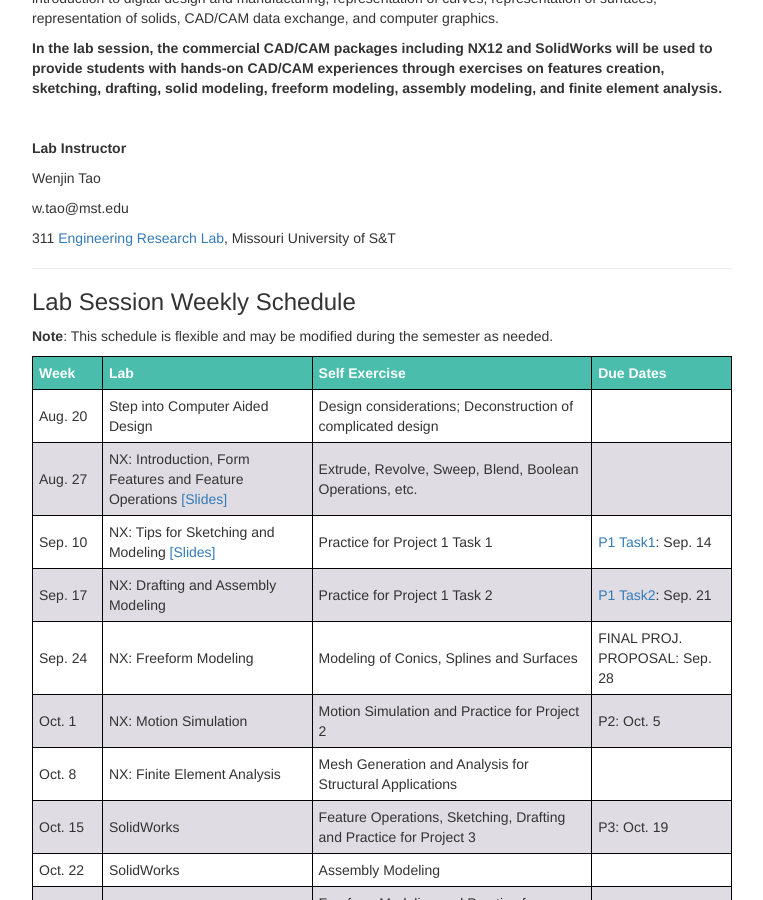
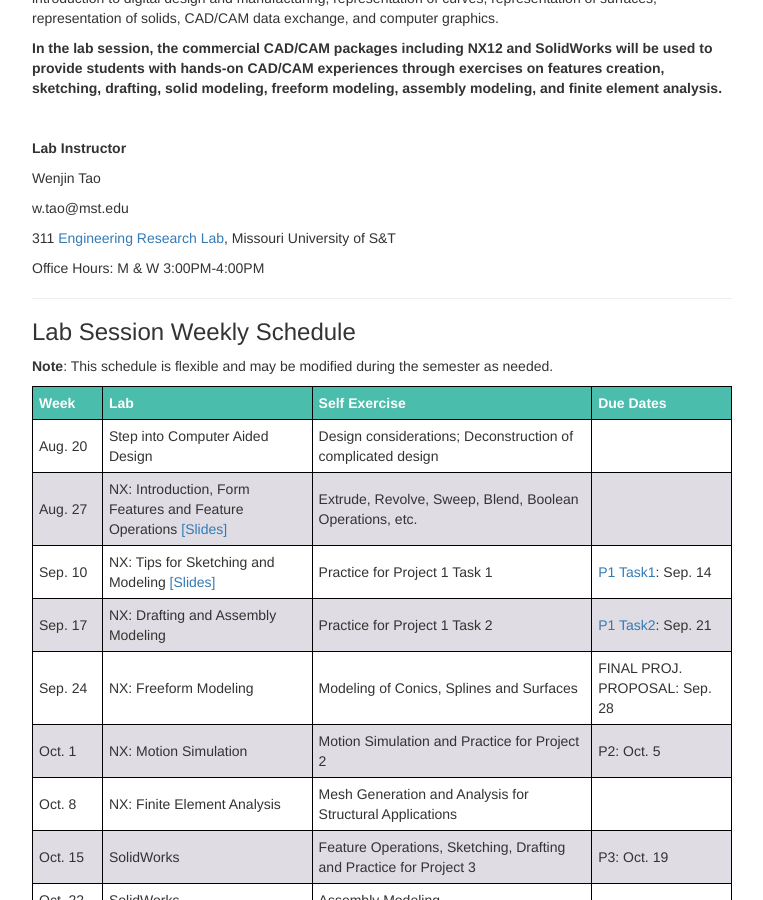
Before and after one commit to me5763/lab-fs19, a Jekyll site: the page built from index.md, in a window 1280 px wide and 900 px high, scrolled down 306 px. Shown: the whole window, without its empty margins (258-1021 px from the left). Built offline with Jekyll 4.4.1, drawn with Linux system fonts in a browser that asks for light colours; nearby versions of some CDN libraries.

Commit message:
update office hour

```diff
--- a/index.md
+++ b/index.md
@@ -18,6 +18,8 @@ Wenjin Tao
 w.tao@mst.edu
 
 311 [Engineering Research Lab](https://goo.gl/maps/4ASLFqY3Zx62), Missouri University of S&T
+
+Office Hours: M & W 3:00PM-4:00PM
 
 ---
 
```
